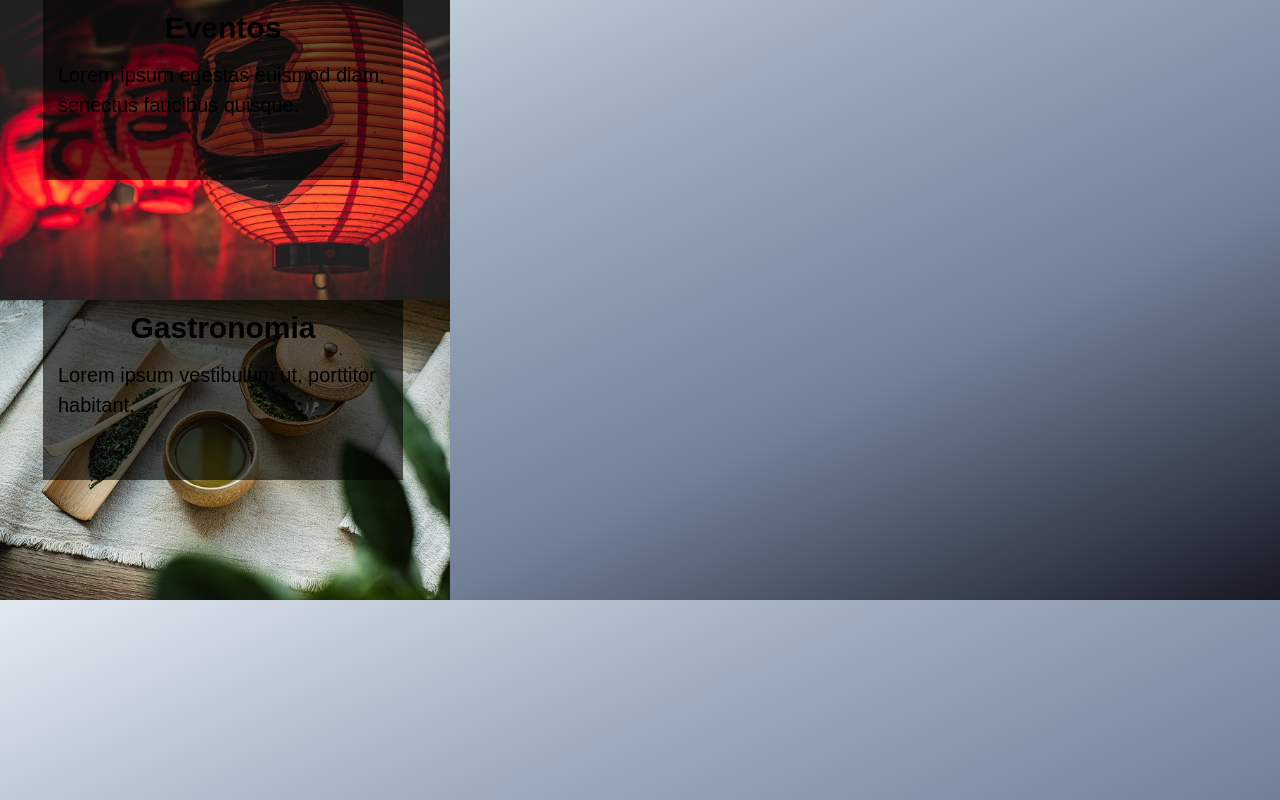
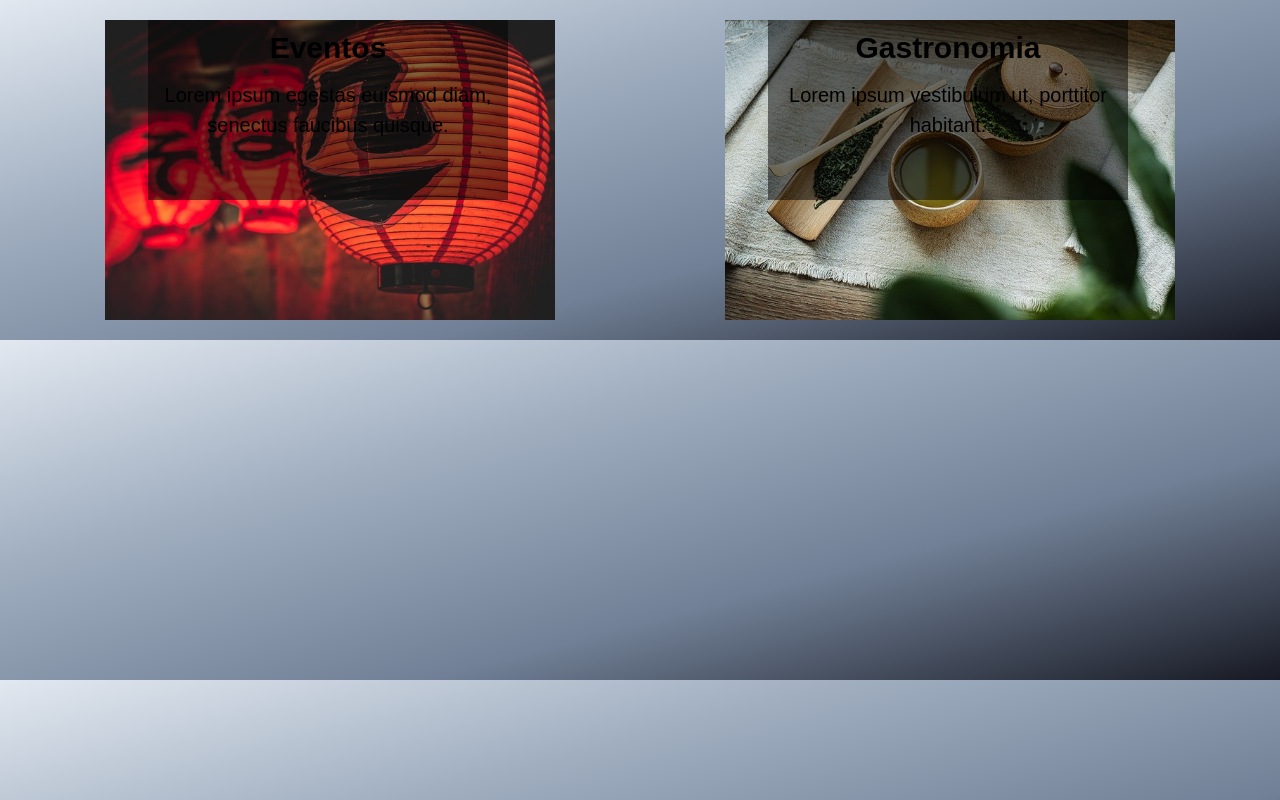
Before and after one commit to brunoandreotti/otakus-hotel, a React (Create React App) app: page / in a window 1280 px wide. Built offline with nearby package versions, Linux system fonts and the light colour scheme.

Commit message:
feat: ajustes em components e page

```diff
--- a/src/components/cards/CardText.module.css
+++ b/src/components/cards/CardText.module.css
@@ -18,10 +18,16 @@
     flex-direction: column;
     justify-content: flex-start;
     align-items: center;
-    background-color: rgba(0, 0, 0, 0.6);
+    background-color: rgba(0, 0, 0, 0.5);
     position: absolute;
     margin-left: 43px;
     padding: 5px 15px;
+}
+
+.card_texto:hover{
+    -webkit-transform: scaleX(1.2);
+    transform: scaleX(1.2);
+    color: #fff;
 }
 
 .card_texto h1 {
@@ -33,9 +39,5 @@
 .card_texto p {
     font-size: 20px;
     margin-top: 10px;
+    text-align: center;
 }
-
-.card_texto:hover{
-    -webkit-transform: scale(1.2);
-    transform: scale(1.2);
-}
--- a/src/components/cardsEvents/Card.jsx
+++ b/src/components/cardsEvents/Card.jsx
@@ -1,10 +1,11 @@
+import styles from "./Card.module.css";
 import CardText from "../cards/CardText";
 import events from "../../assets/images/events.jpg";
 import tea from "../../assets/images/tea.jpg";
 
 function Cards() {
   return (
-    <div>
+    <div className={styles.cards_container}>
       <CardText
         titulo={"Eventos"}
         texto={"Lorem ipsum egestas euismod diam, senectus faucibus quisque."}
--- a/src/components/cardsEvents/Card.module.css
+++ b/src/components/cardsEvents/Card.module.css
@@ -1,5 +1,7 @@
 .cards_container {
-    width: 100%;
     display: flex;
     flex-direction: row;
+    justify-content: space-around;
+    align-items: center;
+    padding: 20px;
 }
```
